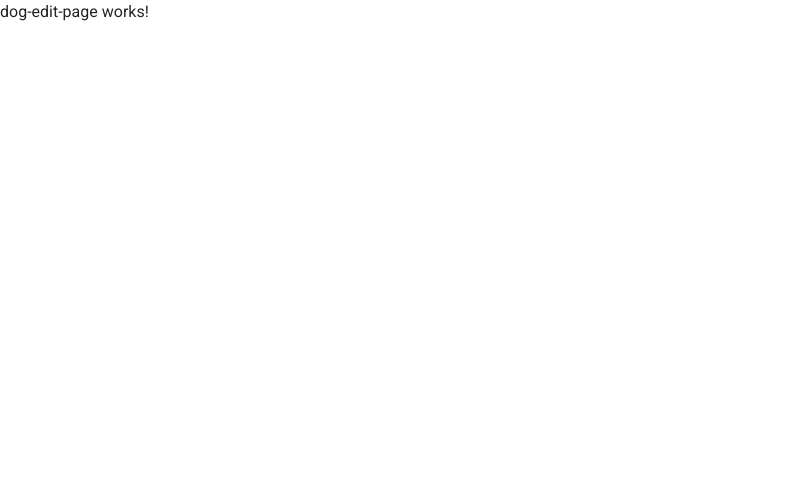
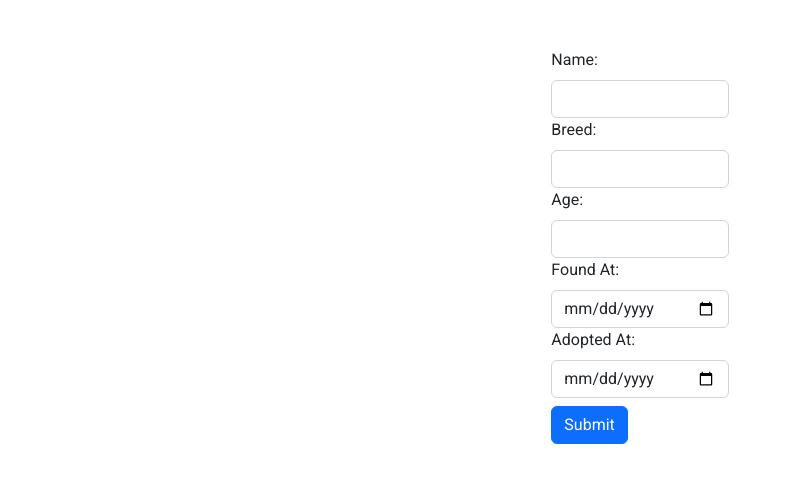
Before and after one commit to voroshagyma/dog-shelter-frontend, an Angular app: page /dogs/1 in a window 1280 px wide. Shown: the top 482 px of the page, without its empty margins (0-792 px from the left). Built offline with nearby package versions, Linux system fonts and the light colour scheme; no server answers.

Commit message:
Finish dog edit form and transform date string to dates in dog service

```diff
--- a/src/app/dogs/dog-edit-page/dog-edit-page.component.html
+++ b/src/app/dogs/dog-edit-page/dog-edit-page.component.html
@@ -1 +1,42 @@
-<p>dog-edit-page works!</p>
+<form [formGroup]="editForm" (ngSubmit)="handleSubmit()" class="m-5">
+
+    <div class="row justify-content-center">
+        <div class="col-2">
+            <label for="name" class="form-label">Name: </label>
+            <input id="name" class="form-control" type="text" formControlName="name">
+        </div>
+    </div>
+    <div class="row justify-content-center">
+
+        <div class="col-2">
+            <label for="breed" class="form-label">Breed: </label>
+            <input id="breed" class="form-control" type="text" formControlName="breed">
+        </div>
+    </div>
+    <div class="row justify-content-center">
+        <div class="col-2">
+            <label for="age" class="form-label">Age: </label>
+            <input id="age" class="form-control" type="number" formControlName="age">
+        </div>
+    </div>
+
+    <div class="row justify-content-center">
+        <div class="col-2">
+            <label for="foundAt" class="form-label">Found At: </label>
+            <input id="foundAt" class="form-control" type="date" formControlName="foundAt">
+        </div>
+    </div>
+    <div class="row justify-content-center">
+        <div class="col-2">
+            <label for="adoptedAt" class="form-label">Adopted At: </label>
+            <input id="adoptedAt" class="form-control" type="date" formControlName="adoptedAt">
+        </div>
+    </div>
+
+    <div class="row justify-content-center">
+        <div class="col-2 d-flex align-items-end mt-2">
+            <button type="submit" class="btn btn-primary" [disabled]="!editForm.valid">Submit</button>
+        </div>
+    </div>
+
+</form>
--- a/src/app/dogs/dog-edit-page/dog-edit-page.component.ts
+++ b/src/app/dogs/dog-edit-page/dog-edit-page.component.ts
@@ -1,4 +1,6 @@
+import { formatDate } from '@angular/common';
 import { Component, OnInit } from '@angular/core';
+import { FormControl, FormGroup, Validators } from '@angular/forms';
 import { ActivatedRoute } from '@angular/router';
 import { DogsService } from '../dogs.service';
 
@@ -15,12 +17,36 @@ export class DogEditPageComponent implements OnInit {
     console.log(this.route.paramMap.subscribe(e => this.getDog(parseInt(e.get("id") || ""))));
   }
 
+
+  editForm = new FormGroup({
+    name: new FormControl(''),
+    breed: new FormControl(''),
+    age: new FormControl('', Validators.min(0)),
+    foundAt: new FormControl(''),
+    adoptedAt: new FormControl(''),
+  });
+
+
   getDog(id: number) {
     this.dogsService.findOne(id)
       .subscribe(
-        e => console.log("dog", e),
+        e => {
+          this.editForm.get('name')?.setValue(e.name);
+          this.editForm.get('age')?.setValue(e.age);
+          this.editForm.get('breed')?.setValue(e.breed);
+          this.editForm.get('foundAt')?.setValue(formatDate(e.foundAt, 'yyyy-MM-dd', 'en'));
+
+          const adoptedAt = e.adoptedAt;
+          if (adoptedAt) {
+            this.editForm.get('adoptedAt')?.setValue(formatDate(adoptedAt, 'yyyy-MM-dd', 'en'));
+          }
+        },
         err => console.log("err", err)
       );
   }
 
+  handleSubmit() {
+    console.log("submitting: ", this.editForm.value);
+  }
+
 }
--- a/src/app/dogs/dogs.service.ts
+++ b/src/app/dogs/dogs.service.ts
@@ -1,6 +1,6 @@
 import { HttpClient } from '@angular/common/http';
 import { Injectable } from '@angular/core';
-import { Observable } from 'rxjs';
+import { Observable, tap } from 'rxjs';
 import { environment } from 'src/environments/environment';
 import { IDog } from './models/idog';
 
@@ -22,7 +22,12 @@ export class DogsService {
   }
 
   findOne(id: number) {
-    return this.http.get<IDog[]>(environment.apiUrl + this.route + `/${id}`);
+    return this.http.get<IDog>(environment.apiUrl + this.route + `/${id}`).pipe(tap(e => {
+      e.foundAt = new Date(e.foundAt);
+      if (e.adoptedAt) {
+        e.adoptedAt = new Date(e.adoptedAt);
+      }
+    }));
   }
 
   update() { }
```
